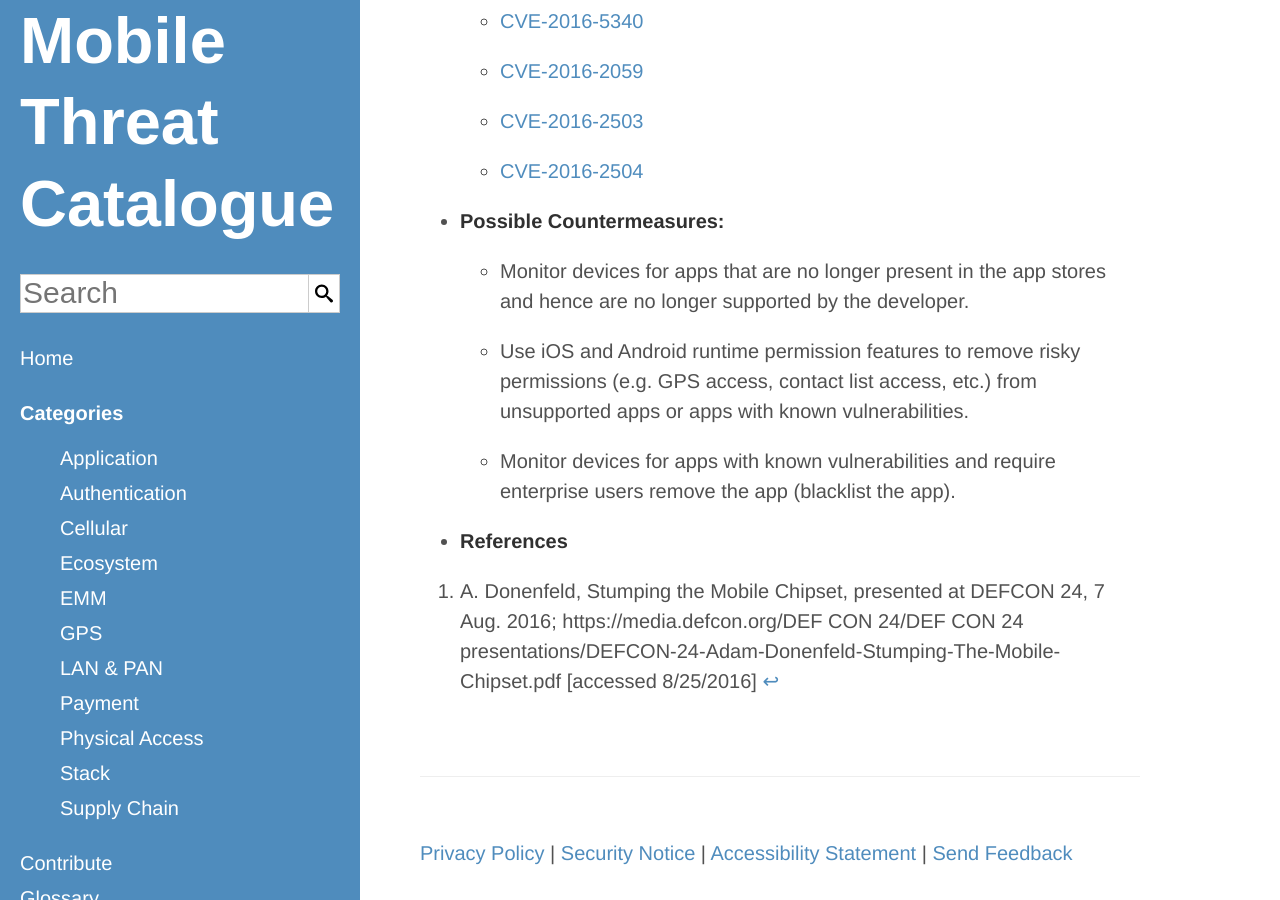
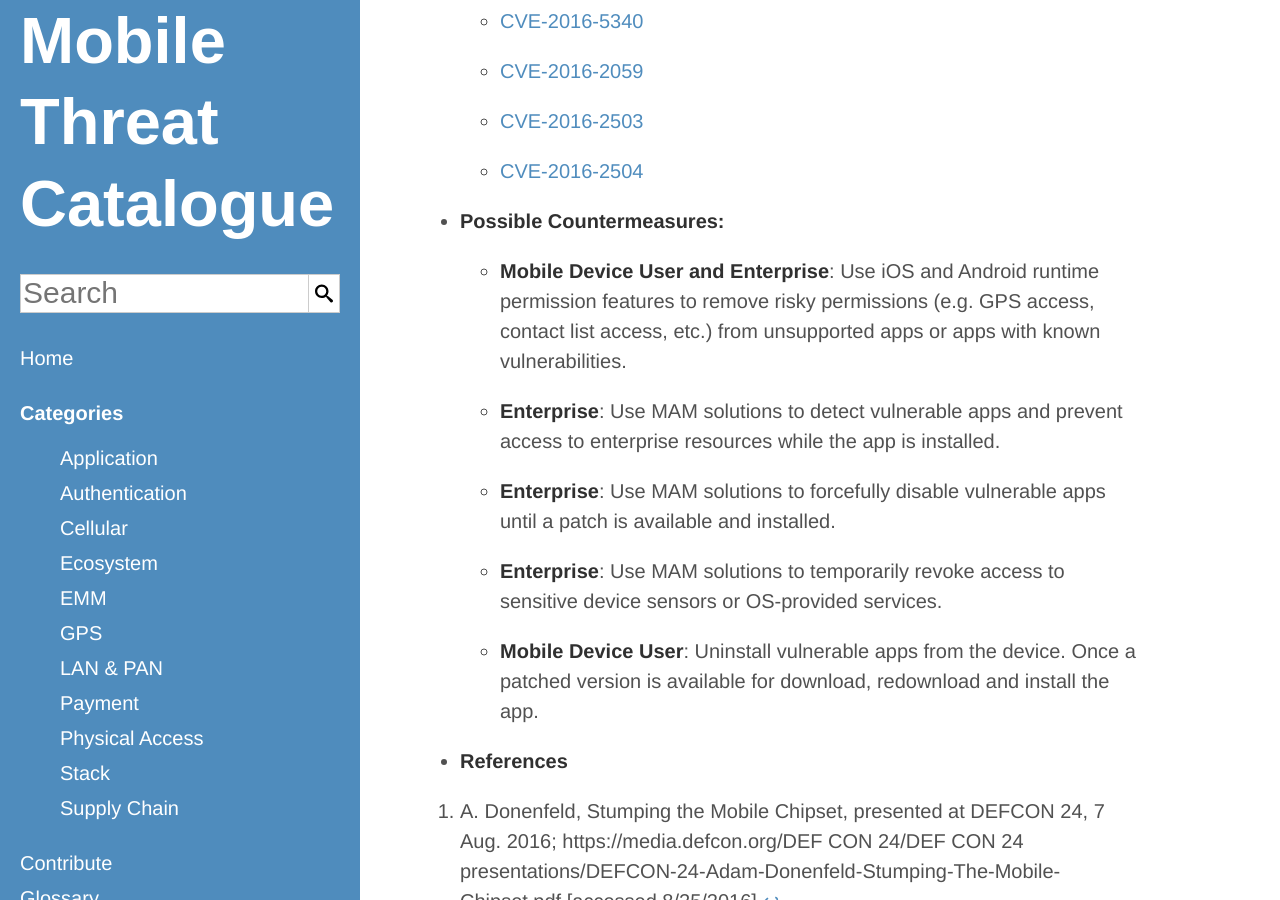
Before and after one commit to usnistgov/mobile-threat-catalogue, a Jekyll site: the page built from _application-threats/APP-4.md, in a window 1280 px wide and 900 px high, scrolled down 644 px. Built offline with Jekyll 4.4.1, drawn with Linux system fonts in a browser that asks for light colours.

Commit message:
#13: update countermeasures and actors

```diff
--- a/_application-threats/APP-4.md
+++ b/_application-threats/APP-4.md
@@ -12,7 +12,15 @@
         - CVE-2016-2503
         - CVE-2016-2504
     PossibleCountermeasures:
-        - "Monitor devices for apps that are no longer present in the app stores and hence are no longer supported by the developer."
-        - "Use iOS and Android runtime permission features to remove risky permissions (e.g. GPS access, contact list access, etc.) from unsupported apps or apps with known vulnerabilities."
-        - "Monitor devices for apps with known vulnerabilities and require enterprise users remove the app (blacklist the app)."
+        "Use iOS and Android runtime permission features to remove risky permissions (e.g. GPS access, contact list access, etc.) from unsupported apps or apps with known vulnerabilities.":
+            - Mobile Device User
+            - Enterprise
+        "Use MAM solutions to detect vulnerable apps and prevent access to enterprise resources while the app is installed.":
+            - Enterprise
+        "Use MAM solutions to forcefully disable vulnerable apps until a patch is available and installed.":
+            - Enterprise
+        "Use MAM solutions to temporarily revoke access to sensitive device sensors or OS-provided services.":
+            - Enterprise
+        "Uninstall vulnerable apps from the device. Once a patched version is available for download, redownload and install the app.":
+            - Mobile Device User
 ---
```
